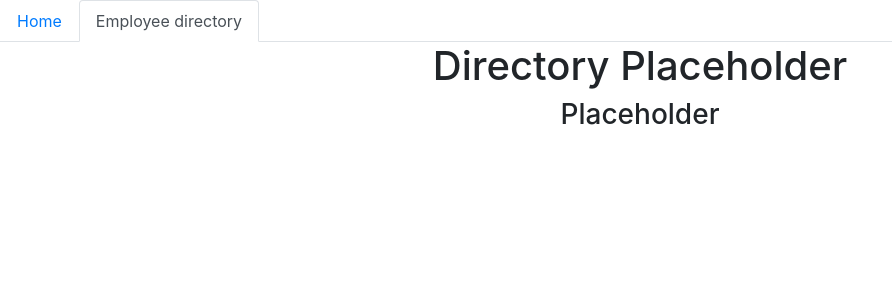
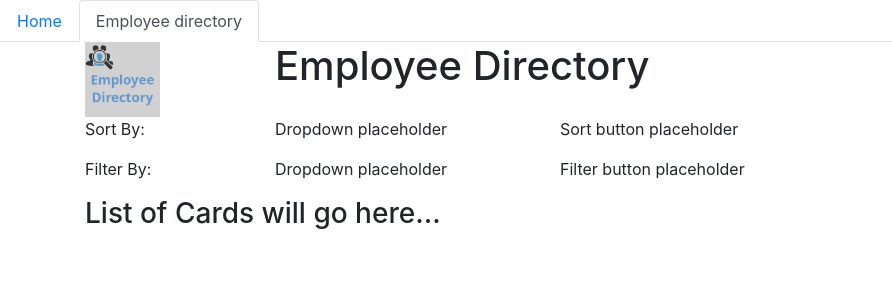
Before and after one commit to mcortes-1113/userDirectory, a React (Create React App) app in the folder userdir/: page /directory in a window 1280 px wide. Shown: the top 300 px of the page, without its empty margins (0-892 px from the left). Built offline with nearby package versions, Linux system fonts and the light colour scheme.

Commit message:
Added content to page

```diff
--- a/userdir/src/pages/EmployeeDir.js
+++ b/userdir/src/pages/EmployeeDir.js
@@ -1,13 +1,60 @@
 import React from 'react';
 // import { Link } from "react-router-dom";
 import NavBar from "../components/NavBar";
+import Container from "../components/Container";
+import Row from "../components/Row";
+import Col from "../components/Col";
+import DirImg from "./assets/directory.png";
 
 function Home() {
     return (
         <div>
             <NavBar />
-            <h1 class="text-center">Directory Placeholder</h1>
-            <h3 class="text-center">Placeholder</h3>
+                <Container>
+                    <Row>
+                    {/* <Col size="md-2"> */}
+                    <Col size="md-2">
+                        <img
+                            src={DirImg}
+                            alt="directory"
+                            width="75px"
+                            height="75px"
+                        />
+                    </Col>
+                        <Col size="md-10">
+                            <h1>Employee Directory</h1>
+                        </Col>
+                    </Row>
+                        <Row>
+                            <Col size="md-2">
+                                <p>Sort By: </p>
+                            </Col>
+                                <Col size="md-3">
+                                    <p>Dropdown placeholder</p>
+                                </Col>
+                                    <Col size="md-7">
+                                        <p>Sort button placeholder</p>
+                                    </Col>
+                        </Row>
+                            <Row>
+                                <Col size="md-2">
+                                    <p>Filter By: </p>
+                                </Col>
+                                    <Col size="md-3">
+                                        <p>Dropdown placeholder</p>
+                                    </Col>
+                                        <Col size="md-7">
+                                            <p>Filter button placeholder</p>
+                                        </Col>
+                            </Row>
+                                <Row>
+                                    <Col size="md-12">
+                                        <h3>List of Cards will go here...</h3>
+                                    </Col>
+                                </Row>
+                </Container>
+            {/* <h1 class="text-center">Directory Placeholder</h1>
+            <h3 class="text-center">Placeholder</h3> */}
         </div>
     )
 }
```
